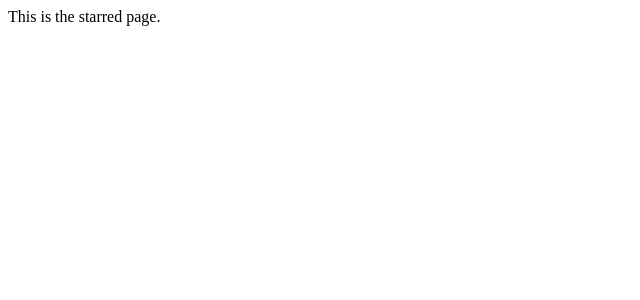
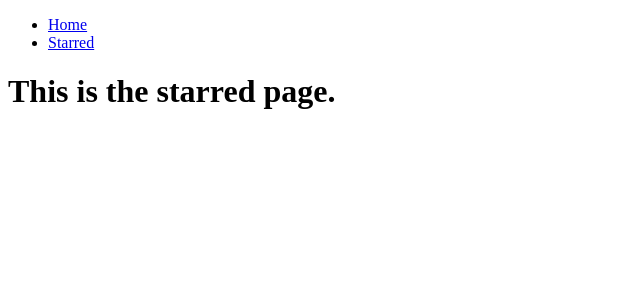
Before and after one commit to ndpniraj/box-office, a React (Create React App) app: page /starred in a window 1280 px wide. Shown: the top 300 px of the page, without its empty margins (0-640 px from the left). Built offline with nearby package versions, Linux system fonts and the light colour scheme.

Commit message:
creating new pages and navigation bar

```diff
--- a/src/App.js
+++ b/src/App.js
@@ -1,18 +1,20 @@
 import React from 'react';
 import { Switch, Route } from 'react-router-dom';
 import './App.css';
+import Navbar from './components/Navbar';
+import Home from './pages/Home';
+import Starred from './pages/Starred';
 
 function App() {
   return (
-    <Switch>
-      <Route exact path="/">
-        This is the home page.
-      </Route>
-      <Route exact path="/starred">
-        This is the starred page.
-      </Route>
-      <Route>This is the 404 page</Route>
-    </Switch>
+    <div>
+      <Navbar />
+      <Switch>
+        <Route exact path="/" component={Home} />
+        <Route exact path="/starred" component={Starred} />
+        <Route>This is the 404 page</Route>
+      </Switch>
+    </div>
   );
 }
 
--- /dev/null
+++ b/src/components/Navbar.js
@@ -0,0 +1,21 @@
+import React from 'react';
+import { Link } from 'react-router-dom';
+
+const Links = [
+  { to: '/', text: 'Home' },
+  { to: '/starred', text: 'Starred' },
+];
+
+const Navbar = () => {
+  return (
+    <ul>
+      {Links.map(item => (
+        <li key={item.to}>
+          <Link to={item.to}>{item.text}</Link>
+        </li>
+      ))}
+    </ul>
+  );
+};
+
+export default Navbar;
--- /dev/null
+++ b/src/pages/Home.js
@@ -0,0 +1,7 @@
+import React from 'react';
+
+const Home = () => {
+  return <h1>This is the home page</h1>;
+};
+
+export default Home;
--- /dev/null
+++ b/src/pages/Starred.js
@@ -0,0 +1,7 @@
+import React from 'react';
+
+const Starred = () => {
+  return <h1>This is the starred page.</h1>;
+};
+
+export default Starred;
```
Also changed, not shown: 1 other file (tests, documents, lock files or other folders).
